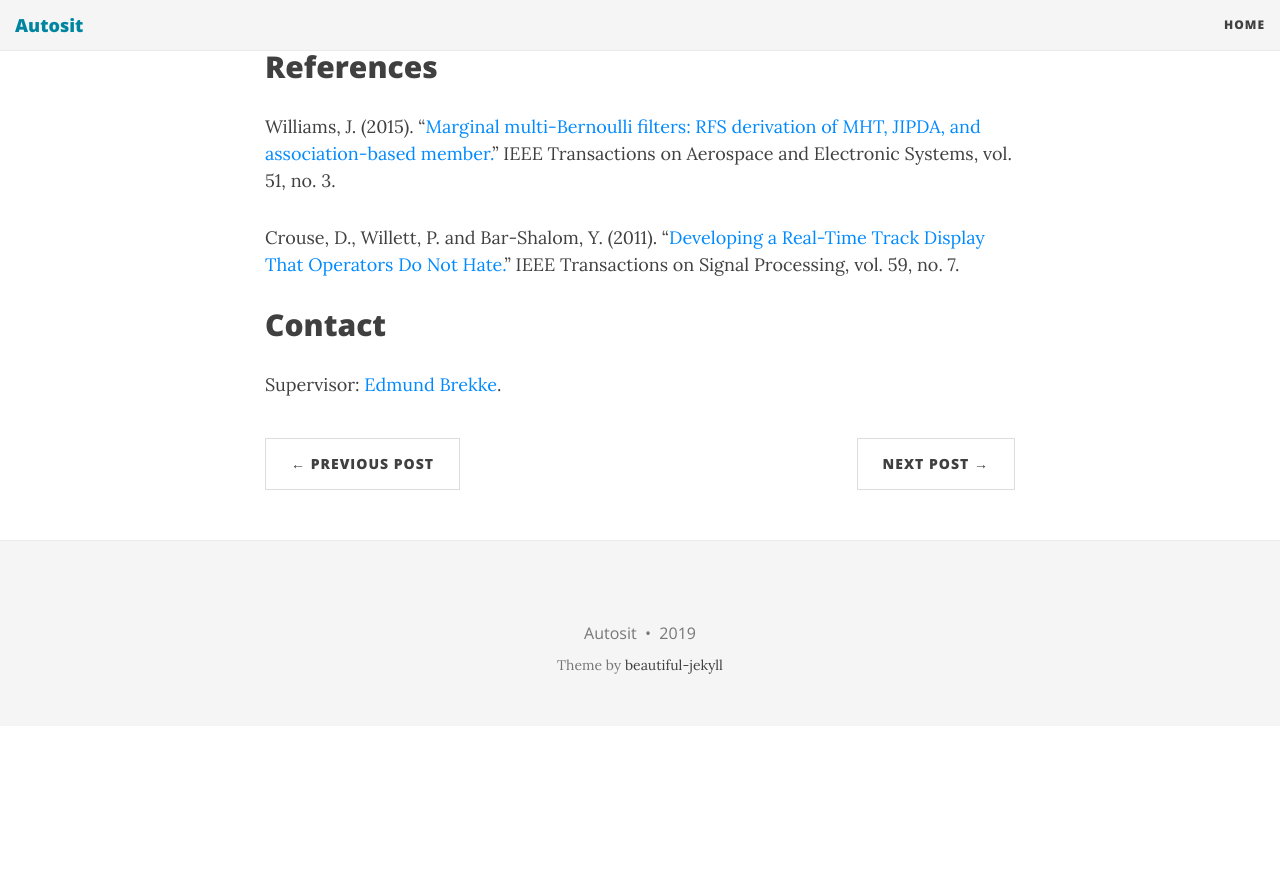
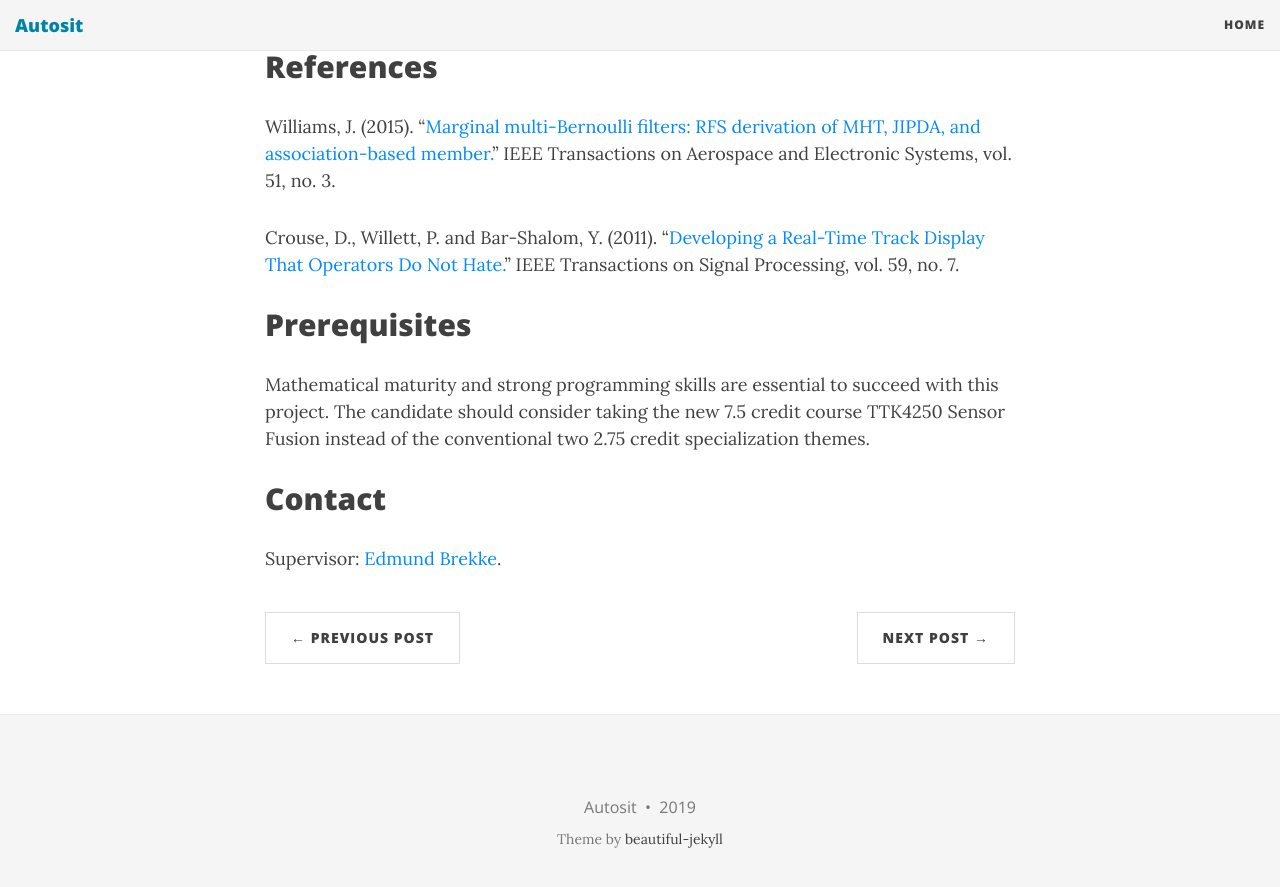
Before and after one commit to autosit/autosit.github.io, a Jekyll site: the page built from _posts/2019-04-12-pmbm_visualization.md, in a window 1280 px wide and 900 px high, scrolled down 2806 px. Shown: the top 887 px of the window. Built offline with Jekyll 4.4.1, drawn with Linux system fonts in a browser that asks for light colours; nearby versions of some CDN libraries; before the commit the page ends 3532 px from its top, so only the background shows below that.

Commit message:
prerequisites for pmbm projects

```diff
--- a/_posts/2019-04-12-pmbm_visualization.md
+++ b/_posts/2019-04-12-pmbm_visualization.md
@@ -56,6 +56,10 @@ Williams, J. (2015). "[Marginal multi-Bernoulli filters: RFS derivation of MHT,
 
 Crouse, D., Willett, P. and Bar-Shalom, Y. (2011). "[Developing a Real-Time Track Display That Operators Do Not Hate.][Crouse2011]" IEEE Transactions on Signal Processing, vol. 59, no. 7.
 
+## Prerequisites
+
+Mathematical maturity and strong programming skills are essential to succeed with this project. The candidate should consider taking the new 7.5 credit course TTK4250 Sensor Fusion instead of the conventional two 2.75 credit specialization themes.
+
 ## Contact
 
 Supervisor: [Edmund Brekke].
```
Also changed, not shown: _posts/2019-04-24-pmbm_ais.md (+4 -0 lines).
